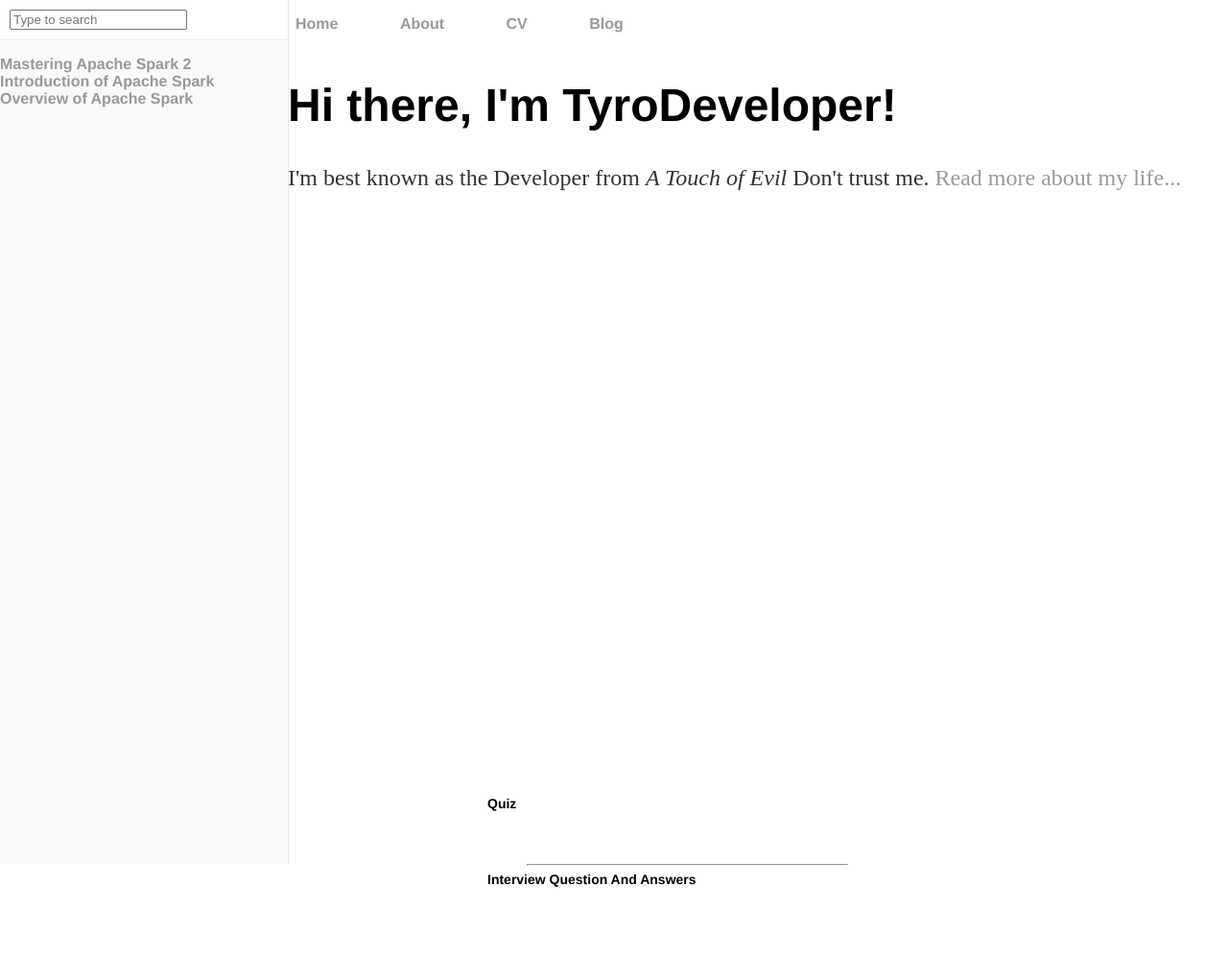
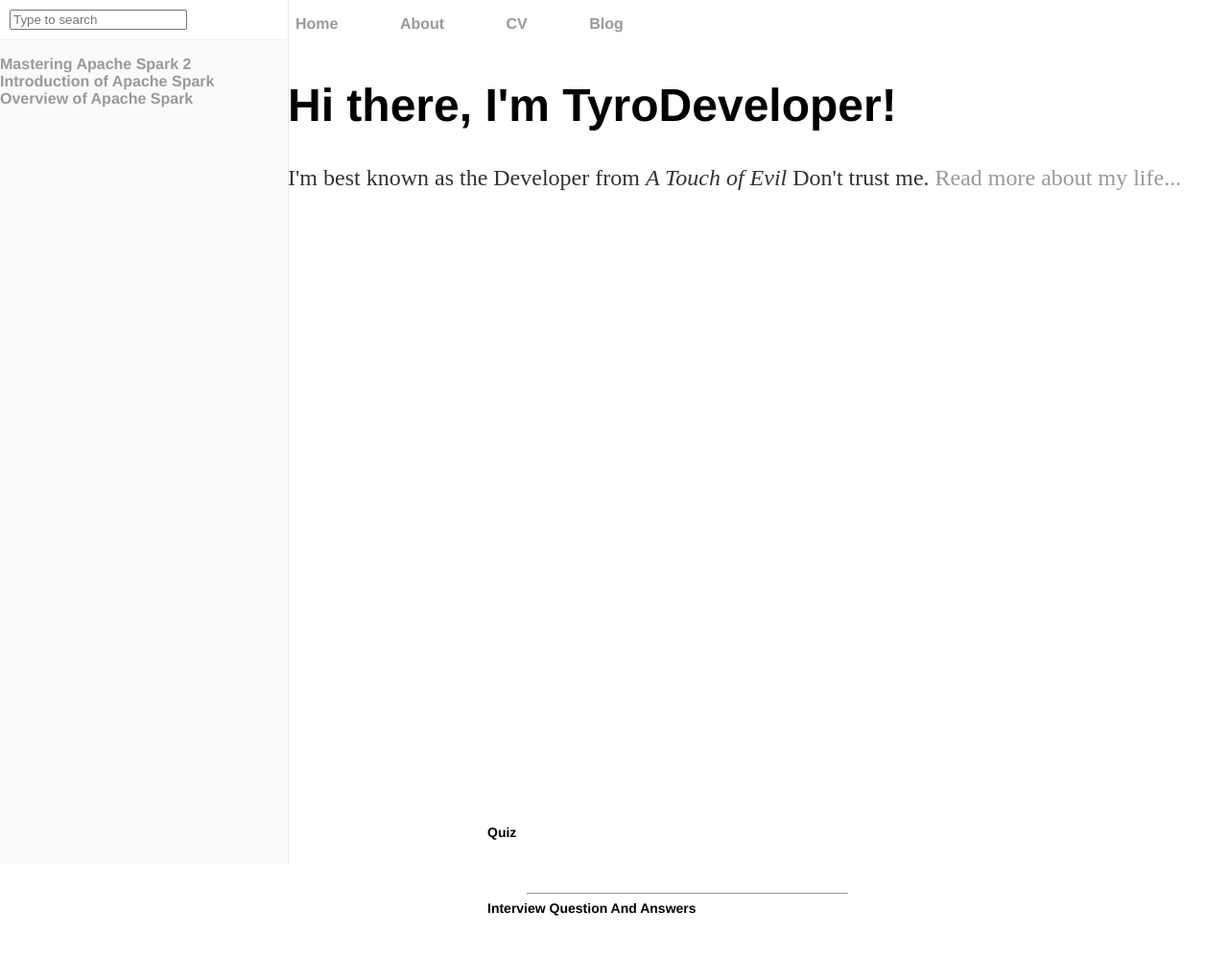
Before and after one commit to tyrodeveloper/tyrodeveloper.github.io, a Jekyll site: the page built from index.html, in a window 1280 px wide. Shown: the whole page at 96% size. Built offline with Jekyll 4.4.1, drawn with Linux system fonts in a browser that asks for light colours; before the commit the page ends 953 px from its top, so only the background shows below that.

Commit message:
Update default.html

```diff
--- a/_layouts/default.html
+++ b/_layouts/default.html
@@ -83,7 +83,7 @@
 </ul>
 </div>
 
-<div style="width: 33%;margin-left:500px;bottom:0;float:left;">
+<div style="width: 33%;margin-left:500px;bottom:0;float:left;padding: 30px 0 15px 0 !important;">
 <ul>
 <li>
 <span style="font-weight:bold ; font-style:normal; font-size:14px">Quiz</span>
```
